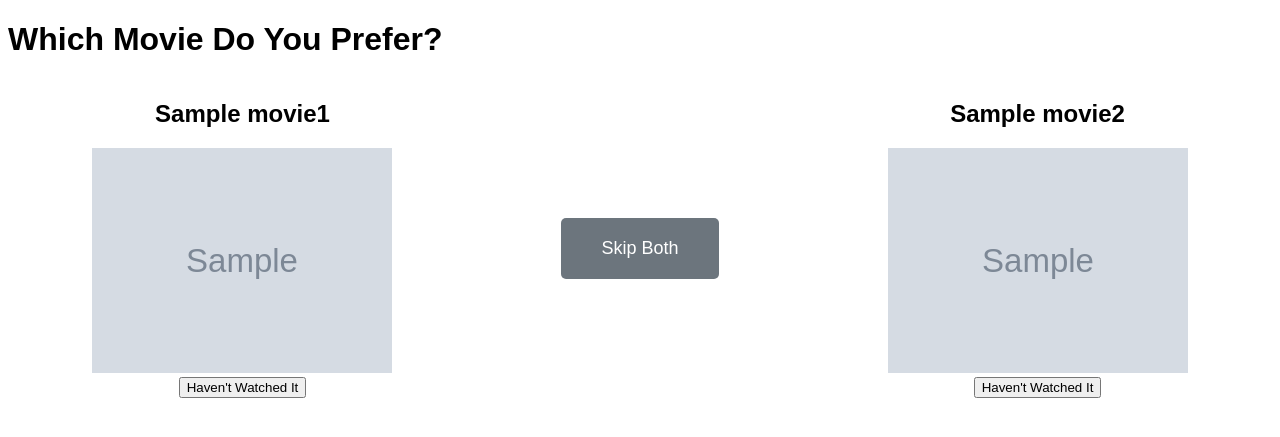
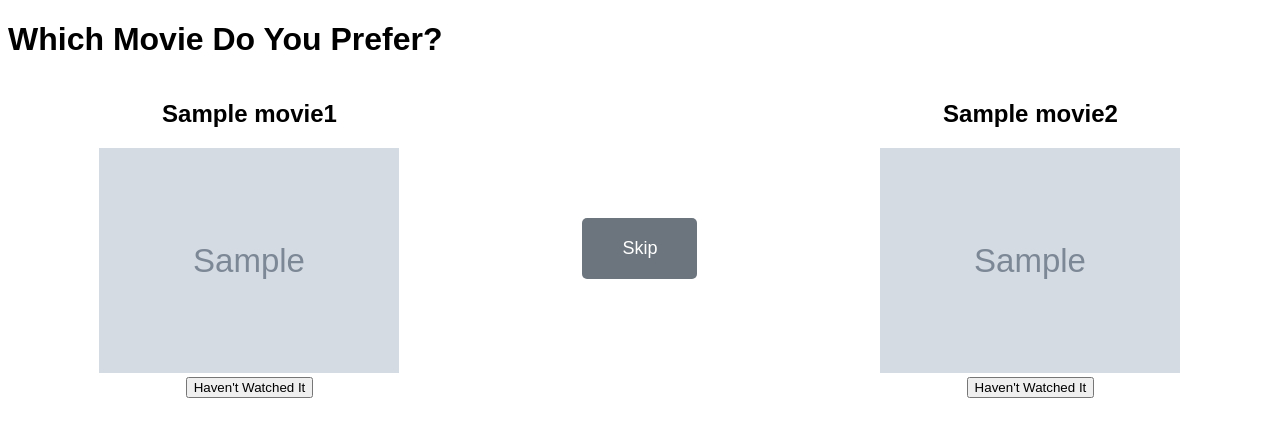
Before and after one commit to PeterPark07/Movie-Comparison-App, a Flask app: template templates/comparison.html in a window 1280 px wide. Shown: the top 437 px of the page. Run offline with Flask 3, Linux system fonts and the light colour scheme; the template is opened without the code that fills it: most values are stand-ins (such as "Sample title", 1, 10 or a date in 2020); grey boxes marked "Sample" are stand-in pictures.

Commit message:
Update comparison.html

```diff
--- a/templates/comparison.html
+++ b/templates/comparison.html
@@ -117,7 +117,7 @@
             <button class="haven't-seen-button" onclick="skipMovie('{{ movie1.id }}', '{{ movie2.id }}')">Haven't Watched It</button>
         </div>
         <div class="skip-button-container">
-            <button onclick="skipMovies()">Skip Both</button>
+            <button onclick="skipMovies()">Skip</button>
         </div>
         <div class="movie" id="movie-{{ movie2.id }}">
             <h2>{{ movie2.title }}</h2>
```
